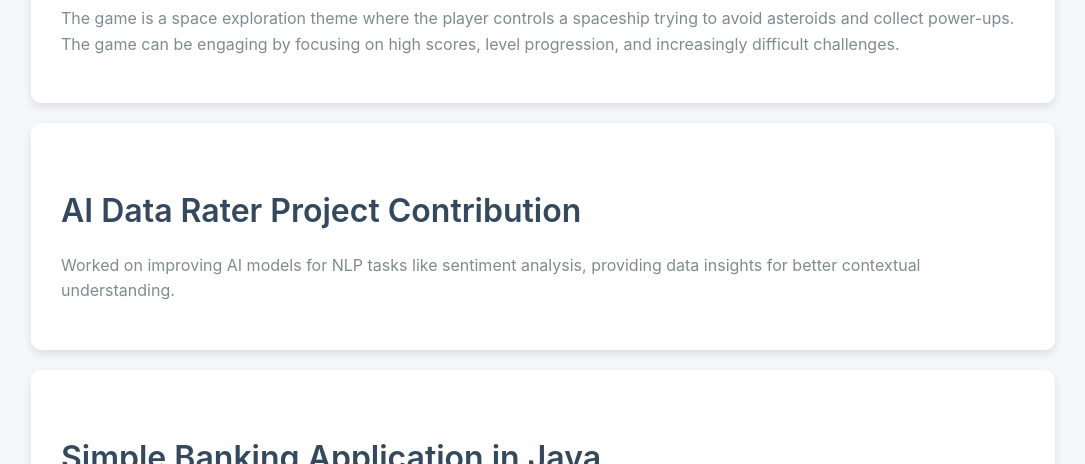
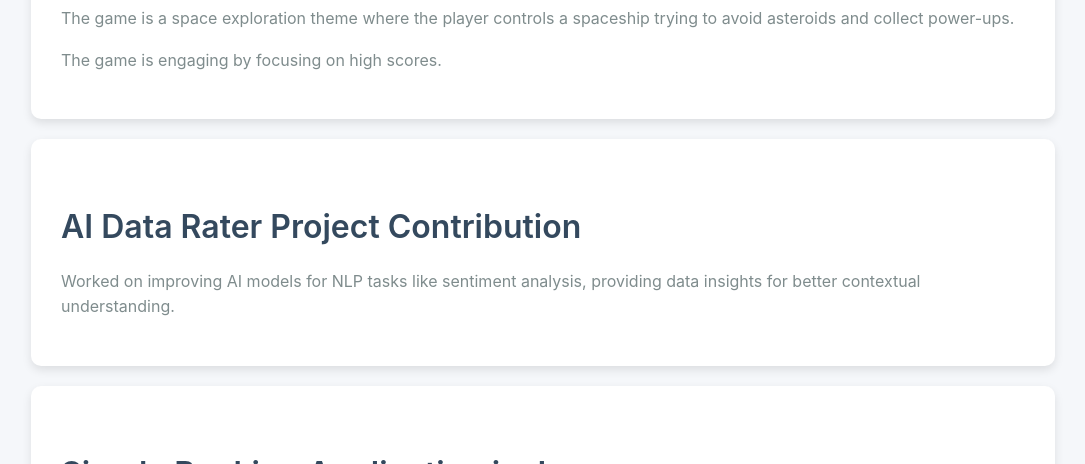
Before and after one commit to faylino/Portfolio1, a plain HTML site: page projects.html in a window 1280 px wide. Shown: the part 636-1100 px from the top of the page, without its empty margins (97-1182 px from the left). Drawn offline with Linux system fonts and the light colour scheme.

Commit message:
Update projects.html

```diff
--- a/projects.html
+++ b/projects.html
@@ -16,8 +16,8 @@
         </div>
         <div class="project-card">
             <h3>Space explore Game with Javascript, css, html</h3>
-            <p>The game is a space exploration theme where the player controls a spaceship trying to avoid asteroids and collect power-ups.
-            The game can be engaging by focusing on high scores, level progression, and increasingly difficult challenges.</p>
+            <p>The game is a space exploration theme where the player controls a spaceship trying to avoid asteroids and collect power-ups.</p>
+            <p>The game is engaging by focusing on high scores.</p>
         </div>
         <div class="project-card">
             <h3>AI Data Rater Project Contribution</h3>
```
